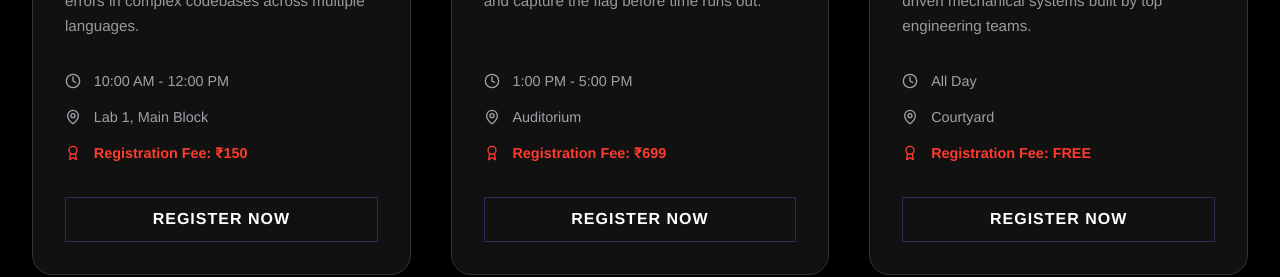
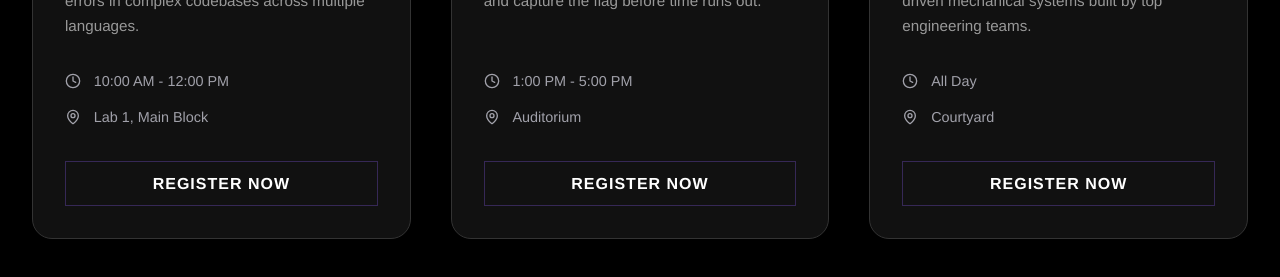
Before and after one commit to Dhaniyal-Jose/-Phoria-Tech-Fest, a React (Vite) app: page /events in a window 1280 px wide. Shown: the part 667-944 px from the top of the page. Built offline with nearby package versions, Linux system fonts and the light colour scheme; a web font is replaced by a local one.

Commit message:
refactor: remove registration fee from UI and disable auto-confirmation emails

```diff
--- a/src/pages/Events.jsx
+++ b/src/pages/Events.jsx
@@ -81,12 +81,6 @@ const Events = () => {
                                         <MapPin size={16} />
                                         <span>{event.location}</span>
                                     </div>
-                                    {event.price && (
-                                        <div className="meta-item prize">
-                                            <Award size={16} />
-                                            <span>Registration Fee: {event.price}</span>
-                                        </div>
-                                    )}
                                 </div>
 
                                 <button className="btn btn-secondary register-btn" onClick={() => {
```
